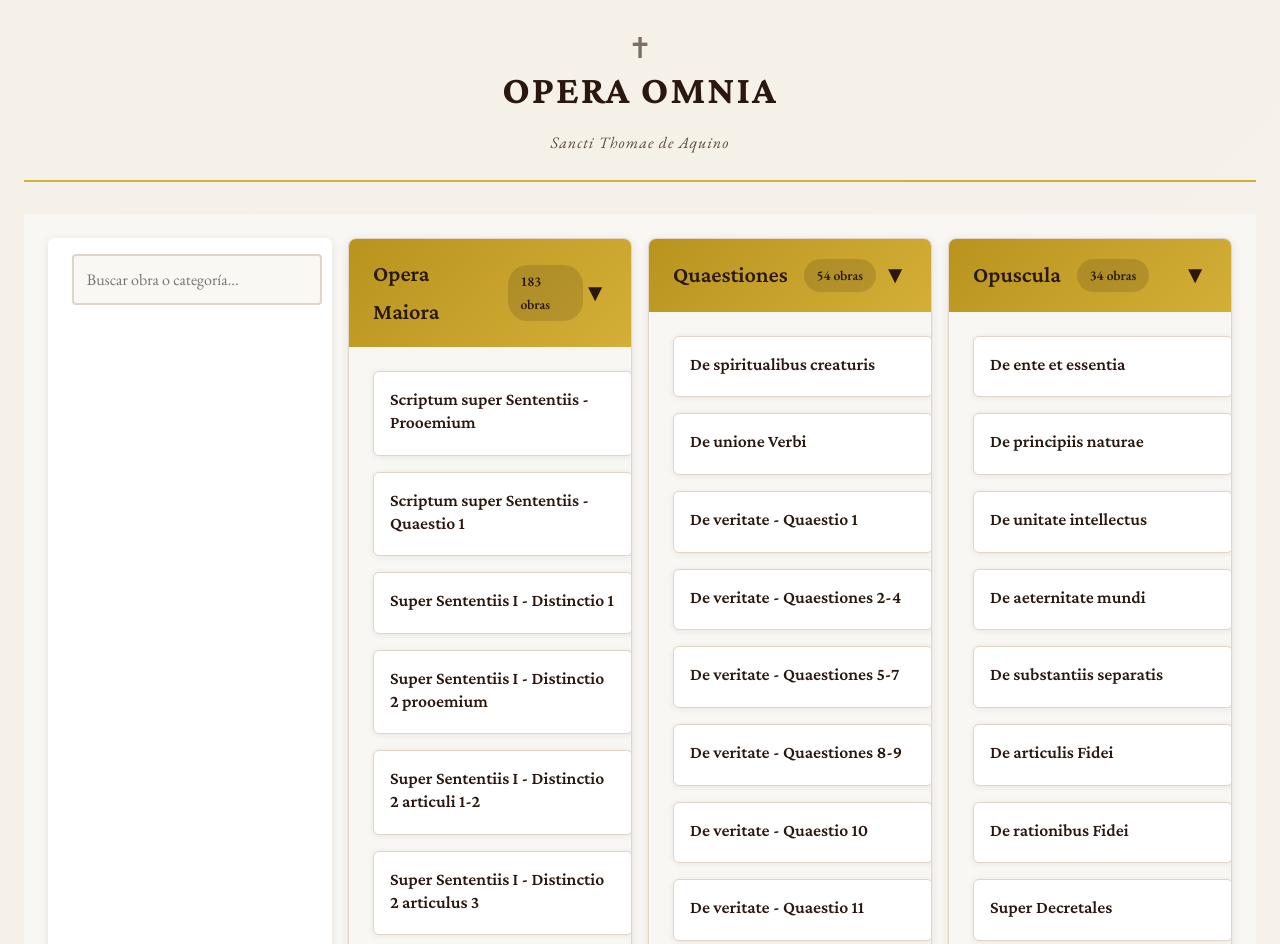
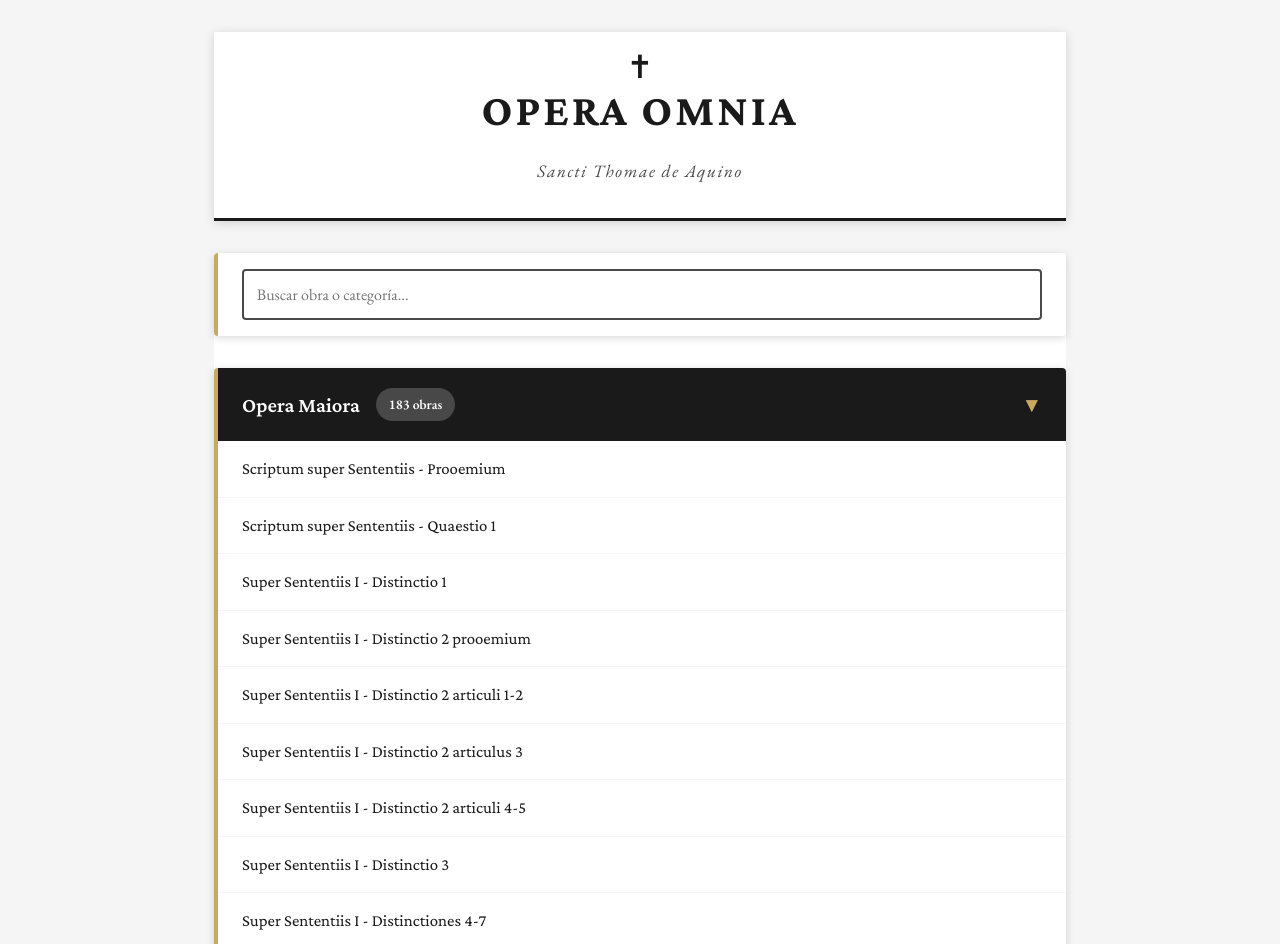
Before and after one commit to franfr007/corpusthomisticum, a plain HTML site: page index.html in a window 1280 px wide. Shown: the top 944 px of the page. Drawn offline with nearby package versions, Linux system fonts and the light colour scheme.

Commit message:
Update styles.css

```diff
--- a/styles.css
+++ b/styles.css
@@ -1,12 +1,11 @@
 :root {
-    --parchment: #faf8f3;
-    --ink-dark: #2a1810;
-    --ink-medium: #5a4a3a;
-    --gold: #d4af37;
-    --gold-dark: #b8941f;
-    --red-initial: #c1272d;
-    --shadow: rgba(42, 24, 16, 0.1);
-    --border-color: #e0d5c7;
+    --dominico-blanco: #ffffff;
+    --dominico-negro: #1a1a1a;
+    --dominico-gris: #4a4a4a;
+    --dominico-gris-claro: #f5f5f5;
+    --dominico-oro: #c9a961;
+    --dominico-oro-oscuro: #a88b4a;
+    --shadow: rgba(0, 0, 0, 0.15);
 }
 
 * {
@@ -17,70 +16,71 @@
 
 body {
     font-family: 'EB Garamond', serif;
-    background: linear-gradient(135deg, #f5f0e8 0%, var(--parchment) 100%);
-    color: var(--ink-dark);
+    background: var(--dominico-gris-claro);
+    color: var(--dominico-negro);
     line-height: 1.7;
     min-height: 100vh;
     font-size: 18px;
 }
 
 .container {
-    max-width: 1400px;
+    max-width: 900px;
     margin: 0 auto;
-    padding: 1.5rem;
+    padding: 2rem 1.5rem;
 }
 
 /* ============ HEADER ============ */
 header {
     text-align: center;
-    padding: 2rem 0 1.5rem;
-    border-bottom: 2px solid var(--gold);
+    padding: 2.5rem 0 2rem;
+    background: var(--dominico-blanco);
+    border-bottom: 3px solid var(--dominico-negro);
     margin-bottom: 2rem;
     position: relative;
+    box-shadow: 0 2px 10px var(--shadow);
 }
 
 header::before {
     content: '✝';
     position: absolute;
-    top: 0;
+    top: 0.5rem;
     left: 50%;
     transform: translateX(-50%);
-    font-size: 1.8rem;
-    color: var(--ink-dark);
-    opacity: 0.6;
+    font-size: 2rem;
+    color: var(--dominico-negro);
 }
 
 h1 {
     font-family: 'Crimson Pro', serif;
-    font-size: 2.5rem;
+    font-size: 2.8rem;
     font-weight: 700;
-    color: var(--ink-dark);
-    letter-spacing: 2px;
-    margin-bottom: 0.3rem;
+    color: var(--dominico-negro);
+    letter-spacing: 3px;
+    margin-bottom: 0.5rem;
     text-transform: uppercase;
 }
 
 .subtitle {
     font-style: italic;
-    color: var(--ink-medium);
-    font-size: 1rem;
-    letter-spacing: 1px;
+    color: var(--dominico-gris);
+    font-size: 1.1rem;
+    letter-spacing: 1.5px;
 }
 
 /* ============ API CONFIG ============ */
 .api-config {
-    background: white;
+    background: var(--dominico-blanco);
     padding: 1.2rem;
-    border-radius: 6px;
+    border-radius: 4px;
     box-shadow: 0 2px 8px var(--shadow);
-    margin-bottom: 1.5rem;
-    border-left: 4px solid var(--gold);
+    margin-bottom: 2rem;
+    border-left: 4px solid var(--dominico-oro);
 }
 
 .api-config h3 {
     font-family: 'Crimson Pro', serif;
     margin-bottom: 0.8rem;
-    color: var(--ink-dark);
+    color: var(--dominico-negro);
     font-size: 1.1rem;
 }
 
@@ -94,25 +94,25 @@ h1 {
 input[type="text"] {
     flex: 1;
     min-width: 250px;
-    padding: 0.6rem;
-    border: 2px solid var(--border-color);
+    padding: 0.7rem;
+    border: 2px solid var(--dominico-gris);
     border-radius: 4px;
     font-family: 'EB Garamond', serif;
     font-size: 0.95rem;
-    background: var(--parchment);
+    background: var(--dominico-blanco);
     transition: all 0.3s;
 }
 
 input[type="text"]:focus {
     outline: none;
-    border-color: var(--gold);
-    box-shadow: 0 0 0 3px rgba(212, 175, 55, 0.1);
+    border-color: var(--dominico-oro);
+    box-shadow: 0 0 0 3px rgba(201, 169, 97, 0.1);
 }
 
 button {
-    padding: 0.6rem 1.5rem;
-    background: var(--gold);
-    color: var(--ink-dark);
+    padding: 0.7rem 1.5rem;
+    background: var(--dominico-negro);
+    color: var(--dominico-blanco);
     border: none;
     border-radius: 4px;
     font-family: 'Crimson Pro', serif;
@@ -121,13 +121,13 @@ button {
     cursor: pointer;
     transition: all 0.3s;
     text-transform: uppercase;
-    letter-spacing: 0.5px;
+    letter-spacing: 1px;
 }
 
 button:hover {
-    background: var(--gold-dark);
+    background: var(--dominico-gris);
     transform: translateY(-2px);
-    box-shadow: 0 4px 12px rgba(212, 175, 55, 0.3);
+    box-shadow: 0 4px 12px var(--shadow);
 }
 
 button:disabled {
@@ -136,19 +136,46 @@ button:disabled {
     transform: none;
 }
 
-/* ============ CATEGORÍAS ============ */
+/* ============ BUSCADOR ============ */
+.search-box {
+    background: var(--dominico-blanco);
+    padding: 1rem 1.5rem;
+    border-radius: 4px;
+    box-shadow: 0 2px 8px var(--shadow);
+    margin-bottom: 2rem;
+    border-left: 4px solid var(--dominico-oro);
+}
+
+.search-box input {
+    width: 100%;
+    padding: 0.8rem;
+    border: 2px solid var(--dominico-gris);
+    border-radius: 4px;
+    font-family: 'EB Garamond', serif;
+    font-size: 1rem;
+    background: var(--dominico-blanco);
+}
+
+.search-box input:focus {
+    outline: none;
+    border-color: var(--dominico-oro);
+    box-shadow: 0 0 0 3px rgba(201, 169, 97, 0.1);
+}
+
+/* ============ CATEGORÍAS VERTICALES ============ */
 .category-section {
-    background: white;
-    border-radius: 8px;
-    box-shadow: 0 2px 10px var(--shadow);
-    margin-bottom: 1.5rem;
+    background: var(--dominico-blanco);
+    border-radius: 4px;
+    box-shadow: 0 2px 8px var(--shadow);
+    margin-bottom: 1rem;
     overflow: hidden;
-    border: 1px solid var(--border-color);
+    border-left: 4px solid var(--dominico-oro);
 }
 
 .category-header {
-    background: linear-gradient(135deg, var(--gold-dark) 0%, var(--gold) 100%);
-    padding: 1rem 1.5rem;
+    background: var(--dominico-negro);
+    color: var(--dominico-blanco);
+    padding: 1.2rem 1.5rem;
     cursor: pointer;
     display: flex;
     justify-content: space-between;
@@ -157,28 +184,31 @@ button:disabled {
 }
 
 .category-header:hover {
-    background: linear-gradient(135deg, var(--gold) 0%, var(--gold-dark) 100%);
+    background: var(--dominico-gris);
 }
 
 .category-header h2 {
     font-family: 'Crimson Pro', serif;
-    font-size: 1.4rem;
-    color: var(--ink-dark);
+    font-size: 1.3rem;
+    color: var(--dominico-blanco);
     margin: 0;
     font-weight: 600;
+    flex: 1;
 }
 
 .category-count {
-    background: rgba(42, 24, 16, 0.15);
+    background: rgba(255, 255, 255, 0.2);
     padding: 0.3rem 0.8rem;
     border-radius: 20px;
     font-size: 0.85rem;
     font-weight: 600;
+    margin-right: 1rem;
 }
 
 .category-toggle {
-    font-size: 1.5rem;
+    font-size: 1.3rem;
     transition: transform 0.3s;
+    color: var(--dominico-oro);
 }
 
 .category-section.collapsed .category-toggle {
@@ -195,101 +225,67 @@ button:disabled {
     max-height: 0;
 }
 
-/* ============ GRID DE OBRAS ============ */
+/* ============ LISTA VERTICAL DE OBRAS ============ */
 .works-grid {
-    display: grid;
-    grid-template-columns: repeat(auto-fill, minmax(260px, 1fr));
-    gap: 1rem;
-    padding: 1.5rem;
-    background: #f9f7f4;
+    padding: 0;
+    background: var(--dominico-blanco);
 }
 
 .work-card {
-    background: white;
-    padding: 1rem;
-    border-radius: 6px;
-    box-shadow: 0 1px 6px rgba(42, 24, 16, 0.08);
+    background: var(--dominico-blanco);
+    padding: 1rem 1.5rem;
     cursor: pointer;
     transition: all 0.25s;
-    border: 1px solid var(--border-color);
+    border-bottom: 1px solid var(--dominico-gris-claro);
     position: relative;
-    overflow: hidden;
+}
+
+.work-card:last-child {
+    border-bottom: none;
 }
 
 .work-card::before {
-    content: '';
+    content: '›';
     position: absolute;
-    top: 0;
-    left: 0;
-    width: 4px;
-    height: 100%;
-    background: var(--gold);
-    transform: scaleY(0);
-    transition: transform 0.25s;
+    left: 0.5rem;
+    top: 50%;
+    transform: translateY(-50%);
+    font-size: 1.5rem;
+    color: var(--dominico-oro);
+    opacity: 0;
+    transition: all 0.25s;
 }
 
 .work-card:hover {
-    transform: translateY(-3px);
-    box-shadow: 0 6px 16px rgba(42, 24, 16, 0.12);
-    border-color: var(--gold);
+    background: var(--dominico-gris-claro);
+    padding-left: 2.5rem;
 }
 
 .work-card:hover::before {
-    transform: scaleY(1);
+    opacity: 1;
 }
 
 .work-card h3 {
     font-family: 'Crimson Pro', serif;
-    font-size: 1.1rem;
-    margin-bottom: 0.3rem;
-    color: var(--ink-dark);
-    line-height: 1.3;
-    font-weight: 600;
-}
-
-.work-card p {
-    color: var(--ink-medium);
-    font-size: 0.85rem;
+    font-size: 1.05rem;
+    color: var(--dominico-negro);
+    line-height: 1.4;
+    font-weight: 500;
     margin: 0;
-}
-
-/* ============ BUSCADOR ============ */
-.search-box {
-    background: white;
-    padding: 1rem 1.5rem;
-    border-radius: 6px;
-    box-shadow: 0 2px 8px var(--shadow);
-    margin-bottom: 1.5rem;
-}
-
-.search-box input {
-    width: 100%;
-    padding: 0.8rem;
-    border: 2px solid var(--border-color);
-    border-radius: 4px;
-    font-family: 'EB Garamond', serif;
-    font-size: 1rem;
-    background: var(--parchment);
-}
-
-.search-box input:focus {
-    outline: none;
-    border-color: var(--gold);
-    box-shadow: 0 0 0 3px rgba(212, 175, 55, 0.1);
 }
 
 /* ============ LECTOR ============ */
 .reader {
-    background: white;
-    border-radius: 8px;
+    background: var(--dominico-blanco);
+    border-radius: 4px;
     box-shadow: 0 4px 20px var(--shadow);
     overflow: hidden;
 }
 
 .reader-header {
-    background: linear-gradient(135deg, var(--gold-dark) 0%, var(--gold) 100%);
+    background: var(--dominico-negro);
     padding: 1.2rem 1.5rem;
-    color: var(--ink-dark);
+    color: var(--dominico-blanco);
     display: flex;
     justify-content: space-between;
     align-items: center;
@@ -297,16 +293,17 @@ button:disabled {
 
 .reader-header h2 {
     font-family: 'Crimson Pro', serif;
-    font-size: 1.6rem;
+    font-size: 1.5rem;
     font-weight: 600;
+    color: var(--dominico-blanco);
 }
 
 .reader-controls {
     display: flex;
     gap: 1rem;
     padding: 1rem 1.5rem;
-    background: #f9f7f4;
-    border-bottom: 1px solid var(--border-color);
+    background: var(--dominico-gris-claro);
+    border-bottom: 1px solid #e0e0e0;
     flex-wrap: wrap;
     align-items: center;
 }
@@ -320,16 +317,16 @@ button:disabled {
 .control-group label {
     font-family: 'Crimson Pro', serif;
     font-weight: 600;
-    color: var(--ink-medium);
+    color: var(--dominico-gris);
     font-size: 0.9rem;
 }
 
 select {
     padding: 0.5rem;
-    border: 2px solid var(--border-color);
+    border: 2px solid var(--dominico-gris);
     border-radius: 4px;
     font-family: 'EB Garamond', serif;
-    background: white;
+    background: var(--dominico-blanco);
     cursor: pointer;
     font-size: 0.9rem;
 }
@@ -350,16 +347,16 @@ select {
     font-family: 'Crimson Pro', serif;
     font-size: 1.3rem;
     margin-bottom: 1.2rem;
-    color: var(--ink-dark);
+    color: var(--dominico-negro);
     text-align: center;
     padding-bottom: 0.5rem;
-    border-bottom: 2px solid var(--gold);
+    border-bottom: 2px solid var(--dominico-oro);
 }
 
 .text-content {
-    font-size: 1.2rem;
+    font-size: 1.15rem;
     line-height: 1.8;
-    color: var(--ink-dark);
+    color: var(--dominico-negro);
     text-align: justify;
 }
 
@@ -373,8 +370,8 @@ select {
     font-weight: 700;
     float: left;
     line-height: 0.9;
-    margin: 0.1rem 0.1rem 0 0;
-    color: var(--red-initial);
+    margin: 0.1rem 0.2rem 0 0;
+    color: var(--dominico-oro);
 }
 
 /* ============ LOADING & ERROR ============ */
@@ -390,8 +387,8 @@ select {
 .spinner {
     width: 50px;
     height: 50px;
-    border: 4px solid var(--border-color);
-    border-top-color: var(--gold);
+    border: 4px solid var(--dominico-gris-claro);
+    border-top-color: var(--dominico-oro);
     border-radius: 50%;
     animation: spin 1s linear infinite;
 }
@@ -403,7 +400,7 @@ select {
 .error {
     background: #fff3f3;
     border: 2px solid #ffcdd2;
-    border-radius: 8px;
+    border-radius: 4px;
     padding: 1.5rem;
     color: #c62828;
     margin: 2rem;
@@ -411,17 +408,17 @@ select {
 
 .back-button {
     background: transparent;
-    color: var(--ink-dark);
-    border: 2px solid var(--ink-dark);
+    color: var(--dominico-blanco);
+    border: 2px solid var(--dominico-blanco);
     padding: 0.5rem 1.2rem;
 }
 
 .back-button:hover {
-    background: var(--ink-dark);
-    color: white;
+    background: var(--dominico-blanco);
+    color: var(--dominico-negro);
 }
 
-/* ============ UTILITY CLASSES ============ */
+/* ============ UTILITY ============ */
 .d-none {
     display: none;
 }
@@ -442,12 +439,6 @@ select {
 }
 
 /* ============ RESPONSIVE ============ */
-@media (max-width: 1200px) {
-    .works-grid {
-        grid-template-columns: repeat(auto-fill, minmax(240px, 1fr));
-    }
-}
-
 @media (max-width: 768px) {
     .container {
         padding: 1rem;
@@ -466,11 +457,6 @@ select {
         flex-direction: column;
     }
 
-    .works-grid {
-        grid-template-columns: 1fr;
-        gap: 0.8rem;
-    }
-
     .reader-controls {
         flex-direction: column;
         align-items: stretch;
@@ -484,14 +470,14 @@ select {
     .control-group button {
         flex: 1;
     }
+
+    .work-card h3 {
+        font-size: 0.95rem;
+    }
 }
 
 @media (max-width: 480px) {
     .text-content {
-        font-size: 1.1rem;
-    }
-
-    .work-card h3 {
-        font-size: 1rem;
+        font-size: 1.05rem;
     }
 }
```
